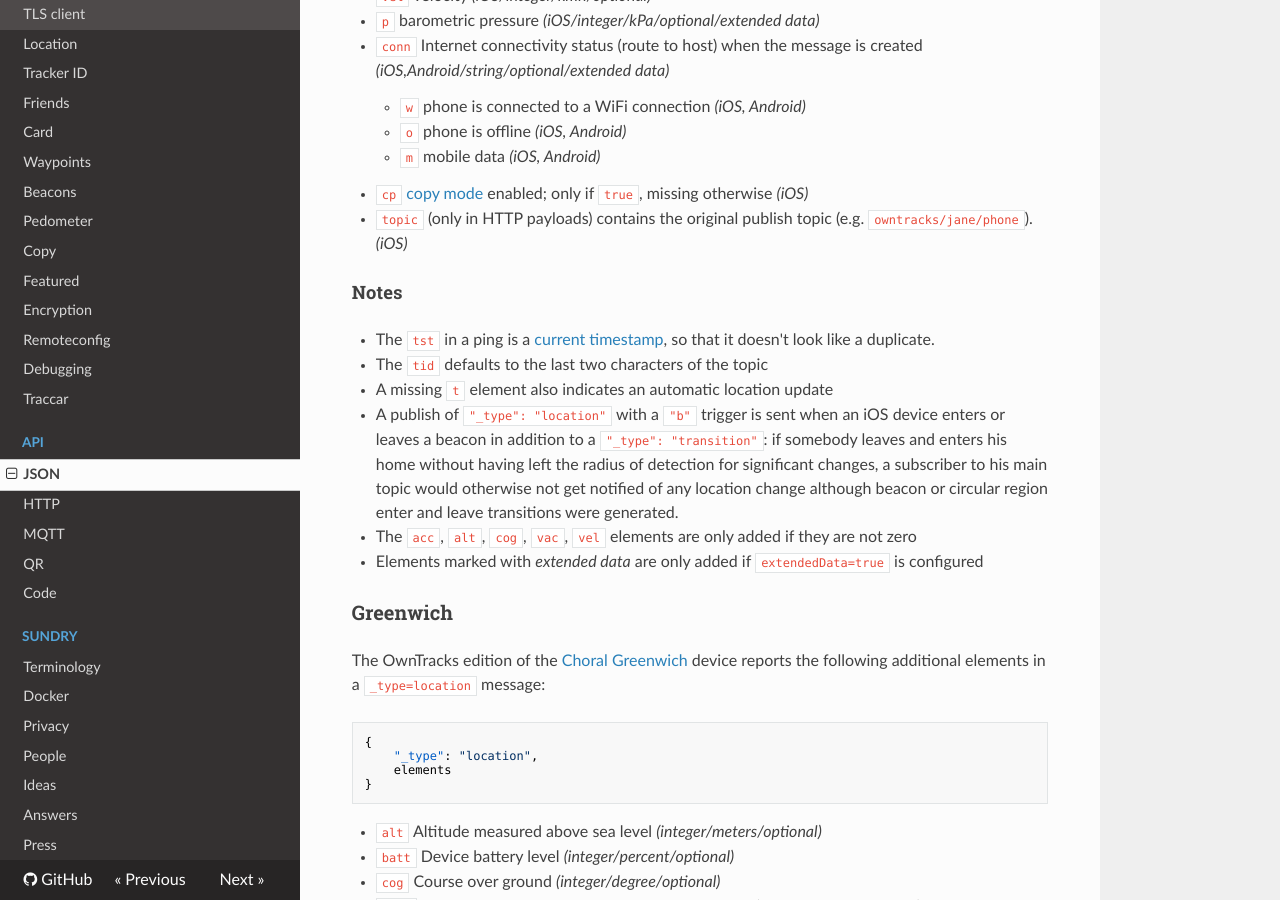
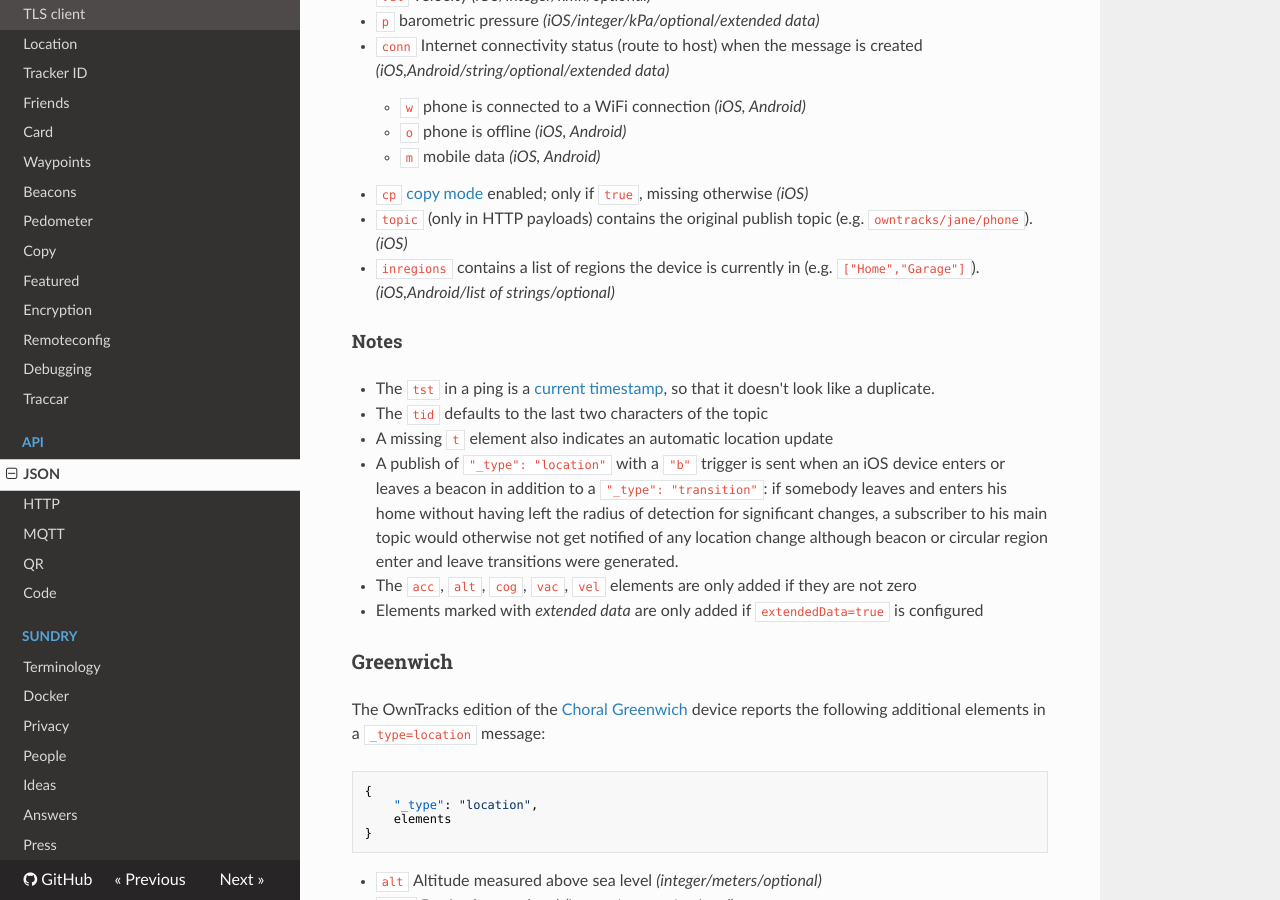
Before and after one commit to owntracks/booklet, an MkDocs documentation site: the page built from docs/tech/json.md, in a window 1280 px wide and 900 px high, scrolled down 1936 px. Built offline with MkDocs 1.6.1, drawn with Linux system fonts in a browser that asks for light colours; nearby versions of some CDN libraries; old or Windows-style settings are respelled for this version of MkDocs.

Commit message:
+inregions

```diff
--- a/docs/tech/json.md
+++ b/docs/tech/json.md
@@ -73,6 +73,7 @@ This location object describes the location of the device that reported it.
     * `m` mobile data _(iOS, Android)_
 * `cp` [copy mode](../features/copy.md) enabled; only if `true`, missing otherwise _(iOS)_
 * `topic` (only in HTTP payloads) contains the original publish topic (e.g. `owntracks/jane/phone`). _(iOS)_
+* `inregions` contains a list of regions the device is currently in (e.g. `["Home","Garage"]`). _(iOS,Android/list of strings/optional)_
 
 #### Notes
 * The `tst` in a ping is a [current timestamp](https://github.com/owntracks/ios/issues/197), so that it doesn't look like a duplicate.
```
